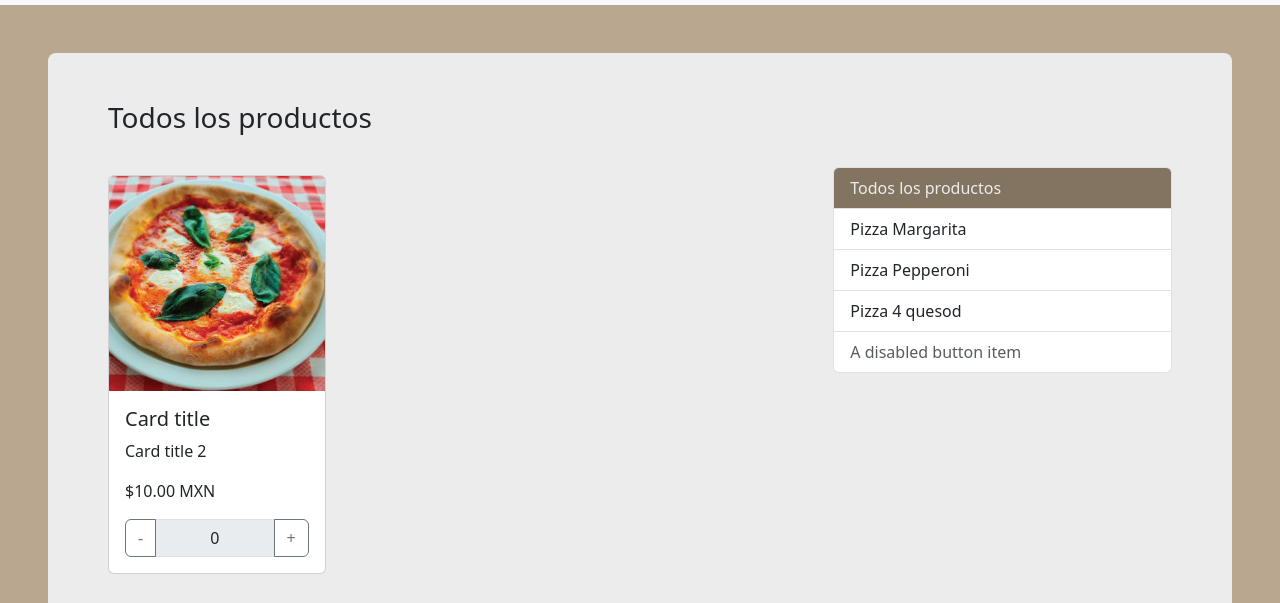
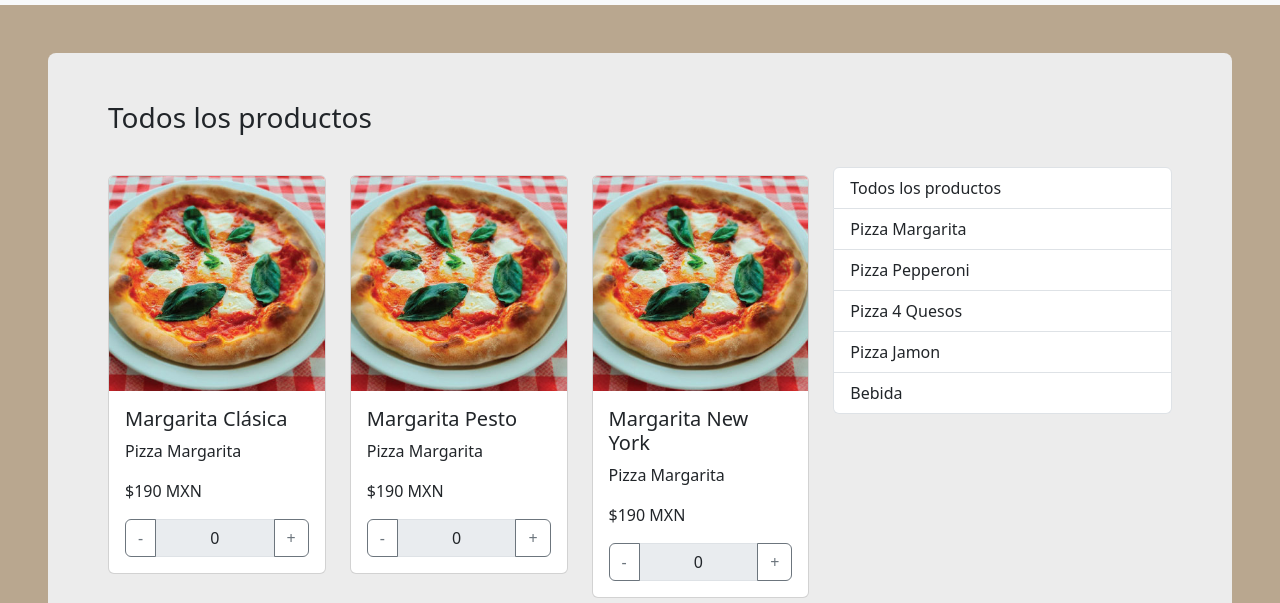
Before and after one commit to BecodeRb/JAVASCRIPT_5400, a plain HTML site: page entrega_final_Basanez/index.html in a window 1280 px wide. Shown: the part 145-748 px from the top of the page. Drawn offline with nearby package versions, Linux system fonts and the light colour scheme.

Commit message:
renderizado de categorias y productos

```diff
--- a/entrega_final_Basanez/index.html
+++ b/entrega_final_Basanez/index.html
@@ -9,6 +9,8 @@
     integrity="sha384-QWTKZyjpPEjISv5WaRU9OFeRpok6YctnYmDr5pNlyT2bRjXh0JMhjY6hW+ALEwIH" crossorigin="anonymous">
   <link rel="stylesheet" href="https://cdn.jsdelivr.net/npm/bootstrap-icons@1.9.1/font/bootstrap-icons.css">
   <link rel="stylesheet" href="./main.css">
+
+
 </head>
 
 <body>
@@ -59,23 +61,7 @@
 
       <div class="row pt-4">
         <div class="col-8">
-            <div class="row pt-2">
-
-                <div class="col-4">
-                    <div class="card  mb-2">
-                      <img src="./img/productos/pizza_margarita_clasica-01.jpg" class="card-img-top" alt="...">
-                      <div class="card-body">
-                        <h5 class="card-title">Card title</h5>
-                        <p class="card-text">Card title 2</p>
-                        <p class="card-text">$10.00 MXN</p>
-                        <div class="input-group">
-                          <button class="btn btn-outline-secondary btn-main-color" type="button" id="button-addon1">-</button>
-                          <input type="text" class="form-control text-center" min="0" value="0" disabled>
-                          <button class="btn btn-outline-secondary btn-main-color" type="button">+</button>
-                        </div>
-                      </div>
-                    </div>
-                  </div>
+            <div id="productos" class="row pt-2">
 
 
             </div>
@@ -84,15 +70,12 @@
 
         </div>
         <div class="col-4">
-          <div class="list-group">
-            <button type="button" class="list-group-item list-group-item-action btn-main-color btn-main-active" aria-current="true">
-              Todos los productos
-            </button>
-            <button type="button" class="list-group-item list-group-item-action btn-main-color  ">Pizza Margarita</button>
-            <button type="button" class="list-group-item list-group-item-action btn-main-color  ">Pizza Pepperoni</button>
-            <button type="button" class="list-group-item list-group-item-action btn-main-color  ">Pizza 4 quesod</button>
-            <button type="button" class="list-group-item list-group-item-action btn-main-color " disabled>A disabled button
-              item</button>
+          <div id="categorias" class="list-group">
+
+            <button type="button" class="list-group-item list-group-item-action btn-main-color" onClick="obtenerPizzas()" >Todos los productos</button>
+
+            <!--AQUI VA JS-->
+
           </div>
         </div>
       </div>
@@ -100,17 +83,19 @@
     </div>
   </main>
 
+  <footer>
+    <p class="texto-footer">
+      2024 CLICK PIZZA BY BECO HOTEL BOUTIQUE
+    </p>
+  </footer>
 
 
 
 
+  <script src="./js/main.js"></script>
 
 </body>
 
-<footer>
-  <p class="texto-footer">
-    2024 CLICK PIZZA BY BECO HOTEL BOUTIQUE
-  </p>
-</footer>
+
 
 </html>
--- /dev/null
+++ b/entrega_final_Basanez/js/categorias.json
@@ -0,0 +1,23 @@
+[
+
+    {
+        "id": 1,
+        "nombre": "Pizza Margarita"
+    },
+    {
+        "id": 2,
+        "nombre": "Pizza Pepperoni"
+    },
+    {
+        "id": 3,
+        "nombre": "Pizza 4 Quesos"
+    },
+    {
+        "id": 4,
+        "nombre": "Pizza Jamon"
+    },
+    {
+        "id": 5,
+        "nombre": "Bebida"
+    }
+]
--- a/entrega_final_Basanez/js/main.js
+++ b/entrega_final_Basanez/js/main.js
@@ -0,0 +1,93 @@
+//verificar que el DOM este cargado totalmente
+document.addEventListener("DOMContentLoaded", () => {
+    // Inventario de pizzas
+    /*
+  const inventario_pizza = {
+      1: { producto: "Margarita Clásica", tipo: "Margarita", precio: 190 },
+      2: { producto: "Margarita Pesto", tipo: "Margarita", precio: 210 },
+      3: { producto: "Margarita New York", tipo: "Margarita", precio: 250 },
+      4: { producto: "Peperoni Clásica", tipo: "Pepperoni", precio: 210},
+      5: { producto: "Peperoni Chicago", tipo: "Pepperoni", precio: 320},
+      6: { producto: "Peperoni con anchoas", tipo: "Pepperoni", precio: 230},
+      7: { producto: "4 Quesos Clásica",tipo: "4 Quesos", precio: 200 },
+      8: { producto: "4 Quesos con Blue Cheese",tipo: "4 Quesos", precio: 220 },
+      9: { producto: "Jamon Clásica",tipo: "Jamon", precio: 210},
+      10: { producto: "Jamon Italiana",tipo: "Jamon", precio: 240},
+  */
+
+    window.obtenerPizzas = (categoria_id) => {
+      fetch("js/productos.json")
+        .then((response) => {
+          return response.json();
+        })
+        .then((productos) => {
+          const elemento_html_productos = document.getElementById("productos");
+
+          let contenido = "";
+
+          productos.forEach((producto) => {
+            if (categoria_id == undefined) {
+              contenido += vistaTarjetaProducto(producto);
+            } else {
+              if (producto.categoria.id == categoria_id) {
+                contenido += vistaTarjetaProducto(producto);
+              }
+            }
+          });
+
+          elemento_html_productos.innerHTML = contenido;
+        })
+        .catch((error) => {
+          console.error("error en el json de productos", error);
+        });
+    };
+
+    obtenerPizzas();
+
+    const obtenerCategorias = () => {
+      fetch("js/categorias.json")
+        .then((response) => {
+          return response.json();
+        })
+        .then((categorias) => {
+          const elemento_html_catagoria = document.getElementById("categorias");
+
+          let contenido = "";
+
+          categorias.forEach((categoria) => {
+            contenido += vistaBotonCategoria(categoria);
+          });
+          //elemento_html_catagoria.innerHTML = contenido;
+
+          //solucion para poner los productos abajo de "Todos del producto" https://developer.mozilla.org/es/docs/Web/API/Element/insertAdjacentHTML
+          elemento_html_catagoria.insertAdjacentHTML("beforeend", contenido);
+        })
+        .catch((error) => {
+          console.error("error en el json de categorias", error);
+        });
+    };
+
+    obtenerCategorias();
+
+    const vistaBotonCategoria = (data) => {
+      return `<button type="button" class="list-group-item list-group-item-action btn-main-color" onClick="obtenerPizzas(${data.id})" >${data.nombre}</button>`;
+    };
+
+    const vistaTarjetaProducto = (data) => {
+      return ` <div class="col-4">
+      <div class="card  mb-2">
+        <img src="./img/productos/pizza_margarita_clasica-01.jpg" class="card-img-top" alt="...">
+        <div class="card-body">
+          <h5 class="card-title">${data.producto}</h5>
+          <p class="card-text">${data.categoria.nombre}</p>
+          <p class="card-text">$${data.precio} MXN</p>
+          <div class="input-group">
+            <button class="btn btn-outline-secondary btn-main-color" type="button" id="button-addon1">-</button>
+            <input type="text" class="form-control text-center" min="0" value="0" disabled>
+            <button class="btn btn-outline-secondary btn-main-color" type="button">+</button>
+          </div>
+        </div>
+      </div>
+    </div>`;
+    };
+  });
--- a/entrega_final_Basanez/js/productos.json
+++ b/entrega_final_Basanez/js/productos.json
@@ -0,0 +1,52 @@
+[
+    {
+        "id": 1,
+        "producto": "Margarita Clásica",
+        "imagen": "./img/pizza_margarita_clasica-01.jpg",
+        "categoria": {
+            "id": 1,
+            "nombre": "Pizza Margarita"
+        },
+        "precio": 190
+    },
+    {
+        "id": 2,
+        "producto": "Margarita Pesto",
+        "imagen": "./img/pizza_margarita_clasica-01.jpg",
+        "categoria": {
+            "id": 1,
+            "nombre": "Pizza Margarita"
+        },
+        "precio": 190
+    },
+    {
+        "id": 3,
+        "producto": "Margarita New York",
+        "imagen": "./img/pizza_margarita_clasica-01.jpg",
+        "categoria": {
+            "id": 1,
+            "nombre": "Pizza Margarita"
+        },
+        "precio": 190
+    },
+    {
+        "id": 4,
+        "producto": "Peperoni Clásica",
+        "imagen": "./img/pizza_margarita_clasica-01.jpg",
+        "categoria": {
+            "id": 2,
+            "nombre": "Pizza Pepperoni"
+        },
+        "precio": 190
+    },
+    {
+        "id": 5,
+        "producto": "Peperoni con anchoas",
+        "imagen": "./img/pizza_margarita_clasica-01.jpg",
+        "categoria": {
+            "id": 2,
+            "nombre": "Pizza Pepperoni"
+        },
+        "precio": 190
+    }
+]
```
